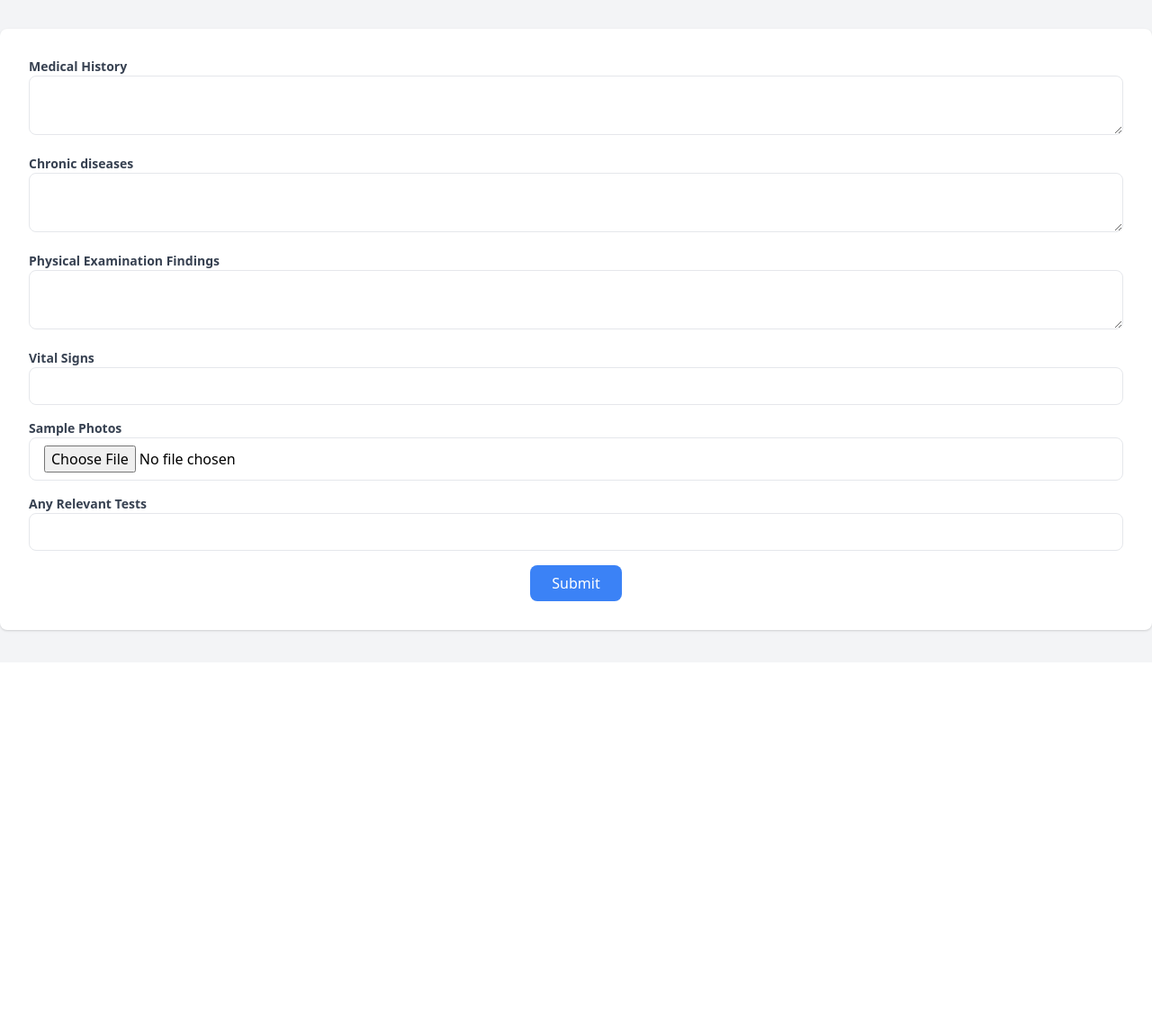
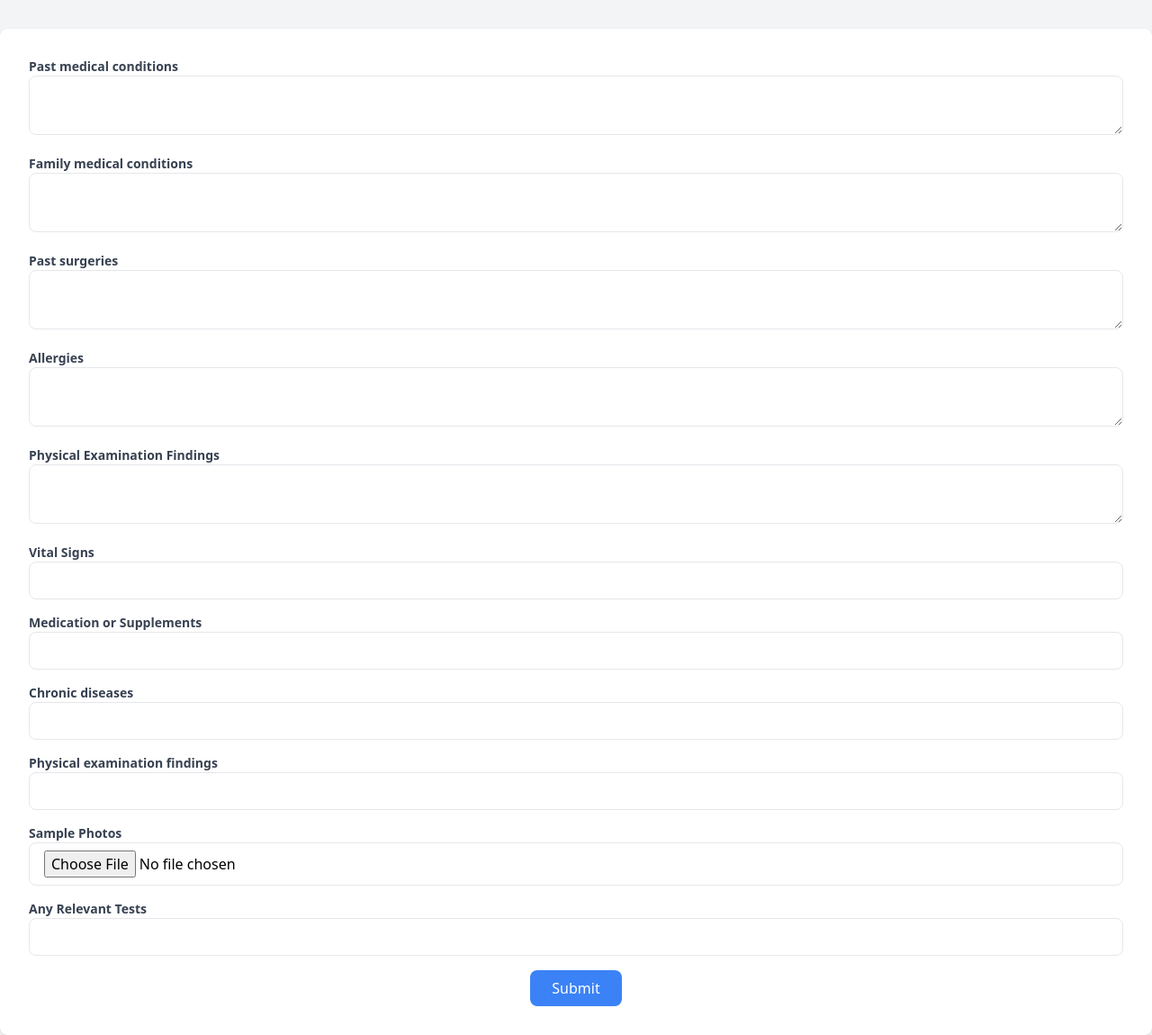
Before and after one commit to xahinds2/AI-Doc, a Flask app: page /profile in a window 1280 px wide. Shown: the part 64-1214 px from the top of the page at 90% size. Before the commit the page ends 768 px from the top, so only its background shows below. Run offline with Flask 2, Linux system fonts and the light colour scheme.

Commit message:
Modified dashboard.html

```diff
--- a/templates/profile.html
+++ b/templates/profile.html
@@ -20,13 +20,23 @@
   <div class="container mx-auto mt-8 p-8 bg-white shadow rounded-lg">
     <form class="space-y-4" action="/submit_form" method="POST">
       <div>
-        <label class="block text-gray-700 text-sm font-bold" for="medical_history">Medical History</label>
-        <textarea id="medical_history" name="medical_history" class="w-full px-4 py-2 border rounded-lg focus:outline-none focus:ring focus:border-blue-500"></textarea>
+        <label class="block text-gray-700 text-sm font-bold" for="past_medical_condition">Past medical conditions</label>
+        <textarea id="past_medical_condition" name="past_medical_condition" class="w-full px-4 py-2 border rounded-lg focus:outline-none focus:ring focus:border-blue-500"></textarea>
+      </div>
+
+       <div>
+        <label class="block text-gray-700 text-sm font-bold" for="family_medical_history">Family medical conditions</label>
+        <textarea id="family_medical_history" name="family_medical_history" class="w-full px-4 py-2 border rounded-lg focus:outline-none focus:ring focus:border-blue-500"></textarea>
       </div>
 
       <div>
-        <label class="block text-gray-700 text-sm font-bold" for="chronic_diseases">Chronic diseases</label>
-        <textarea id="chronic_diseases" name="chronic_diseases" class="w-full px-4 py-2 border rounded-lg focus:outline-none focus:ring focus:border-blue-500"></textarea>
+        <label class="block text-gray-700 text-sm font-bold" for="past_surgeries">Past surgeries</label>
+        <textarea id="past_surgeries" name="past_surgeries" class="w-full px-4 py-2 border rounded-lg focus:outline-none focus:ring focus:border-blue-500"></textarea>
+      </div>
+
+      <div>
+        <label class="block text-gray-700 text-sm font-bold" for="allergies">Allergies</label>
+        <textarea id="allergies" name="allergies" class="w-full px-4 py-2 border rounded-lg focus:outline-none focus:ring focus:border-blue-500"></textarea>
       </div>
 
       <div>
@@ -37,6 +47,21 @@
       <div>
         <label class="block text-gray-700 text-sm font-bold" for="vital_signs">Vital Signs</label>
         <input type="text" id="vital_signs" name="vital_signs" class="w-full px-4 py-2 border rounded-lg focus:outline-none focus:ring focus:border-blue-500">
+      </div>
+
+      <div>
+        <label class="block text-gray-700 text-sm font-bold" for="medications">Medication or Supplements</label>
+        <input type="text" id="medications" name="medications" class="w-full px-4 py-2 border rounded-lg focus:outline-none focus:ring focus:border-blue-500">
+      </div>
+
+        <div>
+        <label class="block text-gray-700 text-sm font-bold" for="chronic_diseases">Chronic diseases</label>
+        <input type="text" id="chronic_diseases" name="chronic_diseases" class="w-full px-4 py-2 border rounded-lg focus:outline-none focus:ring focus:border-blue-500">
+      </div>
+
+        <div>
+        <label class="block text-gray-700 text-sm font-bold" for="physical_exam">Physical examination findings</label>
+        <input type="text" id="physical_exam" name="physical_exam" class="w-full px-4 py-2 border rounded-lg focus:outline-none focus:ring focus:border-blue-500">
       </div>
 
       <div>
```
